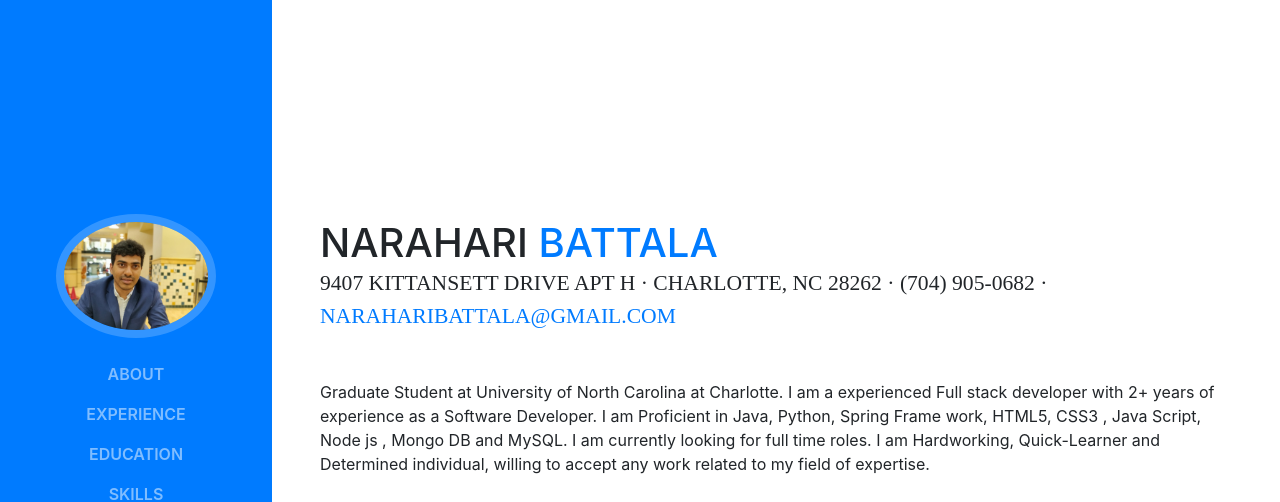
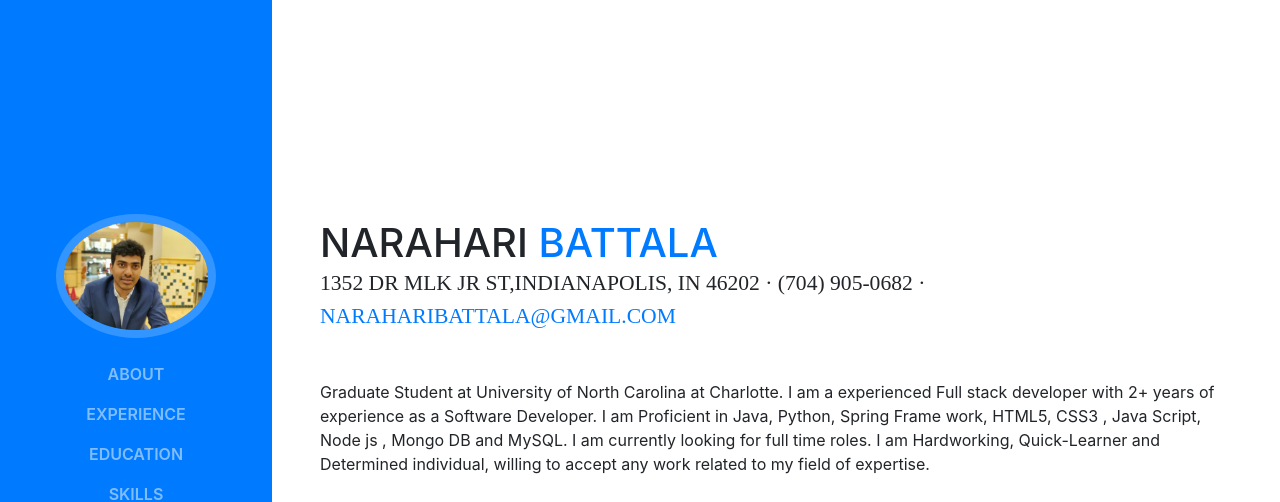
Before and after one commit to Narahari-Battala/Narahari-Battala.github.io, a website with bundled scripts: page index.html in a window 1280 px wide. Shown: the top 502 px of the page. Built offline with nearby package versions, Linux system fonts and the light colour scheme; a web font is replaced by a local one.

Commit message:
Address change

```diff
--- a/index.html
+++ b/index.html
@@ -70,7 +70,7 @@
         <h1 class="mb-0">Narahari
           <span class="text-primary">Battala</span>
         </h1>
-        <div class="subheading mb-5">9407 Kittansett Drive Apt H · Charlotte, NC 28262 · (704) 905-0682 ·
+        <div class="subheading mb-5">1352 DR MLK JR St,Indianapolis, IN 46202 · (704) 905-0682 ·
           <a href="mailto:naraharibattala@gmail.com">naraharibattala@gmail.com</a>
         </div>
         <p class="mb-5">Graduate Student at University of North Carolina at Charlotte. I am a experienced Full stack developer
```
